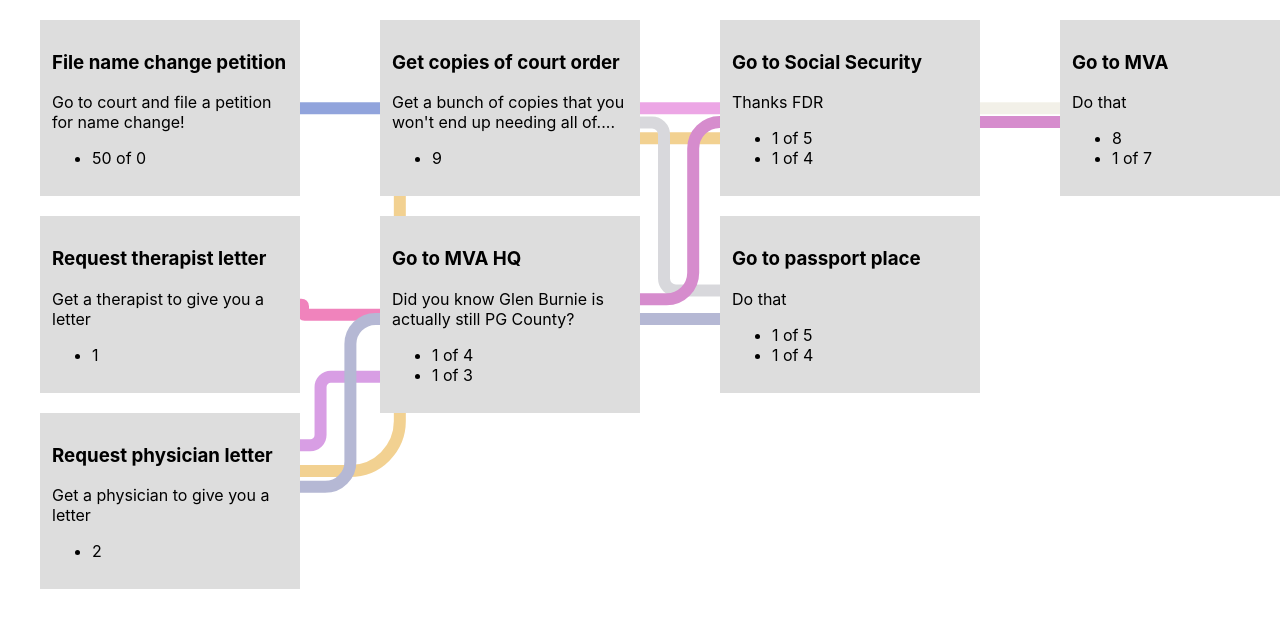
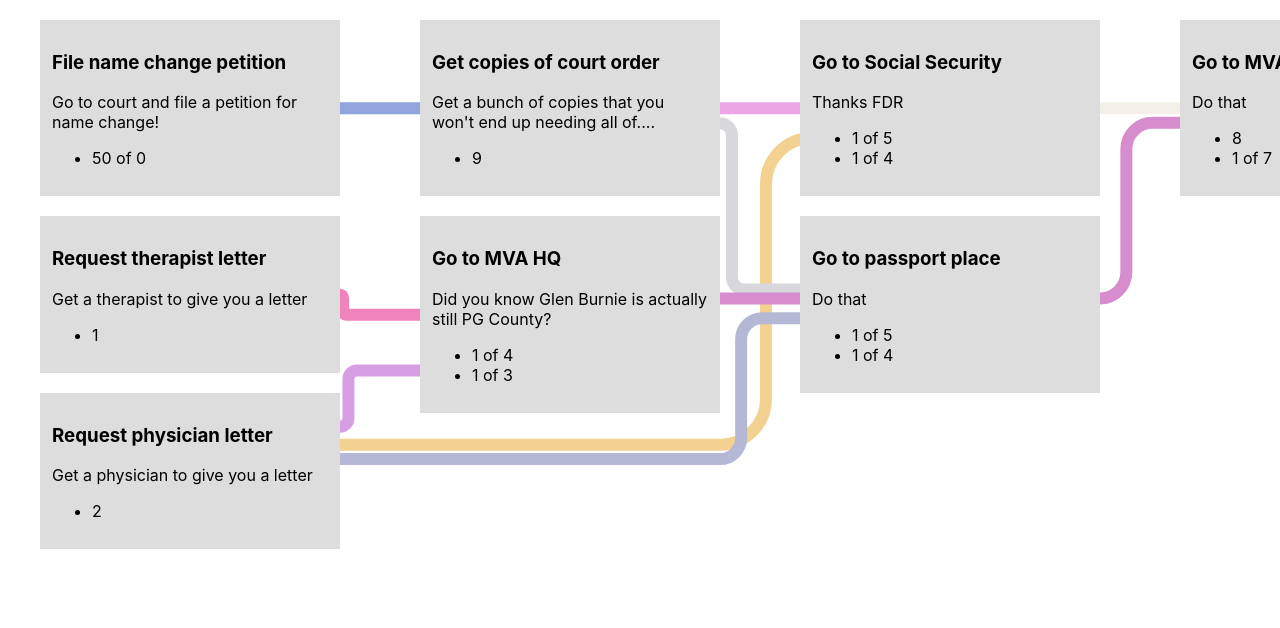
Before and after one commit to person1123/name-change-helper, a React (Create React App) app: page / in a window 1280 px wide. Shown: the top 628 px of the page. Built offline with nearby package versions, Linux system fonts and the light colour scheme.

Commit message:
Connections now only rise in the gutters

```diff
--- a/src/App.css
+++ b/src/App.css
@@ -6,14 +6,15 @@
 .column {
   min-width: 300px;
   width: 300px;
-  margin-left: 20px;
-  margin-right: 20px;
+  margin-left: 40px;
+  margin-right: 40px;
 }
 
 
 .smallStep {
   background: #ddd;
-  margin: 20px;
+  margin-top: 20px;
+  margin-bottom: 20px;
   padding: 12px;
 }
 
--- a/src/svgDraw.js
+++ b/src/svgDraw.js
@@ -4,6 +4,9 @@
  */
 
  import $ from 'jquery'
+
+const GUTTER_WIDTH = 80;
+const COLUMN_WIDTH = 300;
 
 //helper functions, it turned out chrome doesn't support Math.sgn()
 function signum(x) {
@@ -34,20 +37,21 @@ function drawPath(svg, path, startX, startY, endX, endY) {
         arc1 = 1;
         arc2 = 0;
     }
+
+    // Shift right by half a gutter so that each colum
+    // includes the gutter to the left of it
+    const lastGutter = Math.floor((endX + GUTTER_WIDTH / 2) / (COLUMN_WIDTH + GUTTER_WIDTH));
+    const riseX = lastGutter * (COLUMN_WIDTH + GUTTER_WIDTH) - GUTTER_WIDTH / 2;
+
+    console.log('end X: ' + endX + ' lastGutter: ' + lastGutter + ' riseX: ' + riseX);
+
     // draw tha pipe-like path
     // 1. move a bit down, 2. arch,  3. move a bit to the right, 4.arch, 5. move down to the end
-    // path.attr("d",  "M"  + startX + " " + startY +
-    //                 " V" + (startY + delta) +
-    //                 " A" + delta + " " +  delta + " 0 0 " + arc1 + " " + (startX + delta*signum(deltaX)) + " " + (startY + 2*delta) +
-    //                 " H" + (endX - delta*signum(deltaX)) +
-    //                 " A" + delta + " " +  delta + " 0 0 " + arc2 + " " + endX + " " + (startY + 3*delta) +
-    //                 " V" + endY );
-
     path.attr("d",  "M"  + startX + " " + startY +
-    " H" + (startX + delta) +
-    " A" + delta + " " +  delta + " 0 0 " + arc1 + " " + (startX + 2*delta) + " " + (startY+ delta*signum(deltaY)) +
+    " H" + (riseX) +
+    " A" + delta + " " +  delta + " 0 0 " + arc1 + " " + (riseX + delta) + " " + (startY+ delta*signum(deltaY)) +
     " V" + (endY - delta*signum(deltaY)) +
-    " A" + delta + " " +  delta + " 0 0 " + arc2 + " " + (startX + 3*delta) + " " + (endY) +
+    " A" + delta + " " +  delta + " 0 0 " + arc2 + " " + (riseX + 2*delta) + " " + (endY) +
     " H" + endX );
 }
 
```
